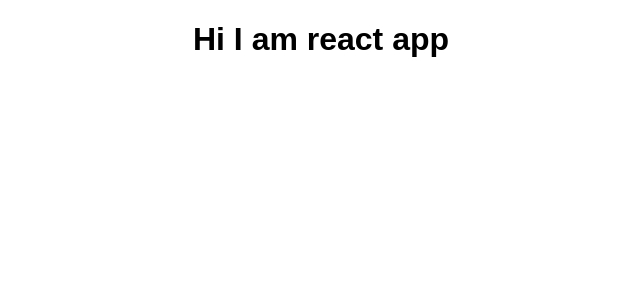
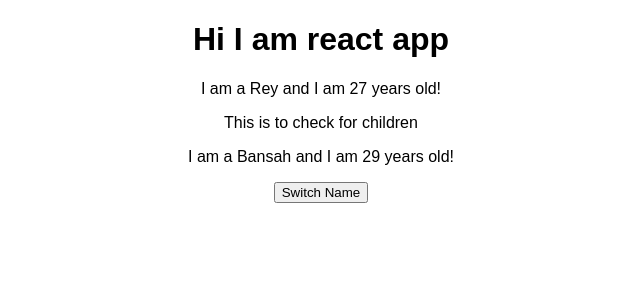
Before and after one commit to reynoldadade/complete-react-guide, a React (Create React App) app: page / in a window 1280 px wide. Shown: the top 300 px of the page, without its empty margins (319-959 px from the left). Built offline with nearby package versions, Linux system fonts and the light colour scheme; a web font is replaced by a local one.

Commit message:
intial commit

```diff
--- a/src/App.js
+++ b/src/App.js
@@ -1,11 +1,39 @@
 import React, { Component } from 'react';
 import './App.css';
+import Person from './Person/Person';
 
 class App extends Component {
+	state = {
+		persons: [
+			{ name: 'Rey', age: 27 },
+			{ name: 'Bansah', age: 29 },
+		],
+	};
+
+	switchNameHandler = () => {
+		//	console.log('Was clicked');
+		this.setState({
+			persons: [
+				{ name: 'Reynold', age: 26 },
+				{ name: 'Selassie', age: 29 },
+			],
+		});
+	};
 	render() {
 		return (
 			<div className="App">
 				<h1>Hi I am react app</h1>
+				<Person
+					name={this.state.persons[0].name}
+					age={this.state.persons[0].age}
+				>
+					This is to check for children
+				</Person>
+				<Person
+					name={this.state.persons[1].name}
+					age={this.state.persons[1].age}
+				/>
+				<button onClick={this.switchNameHandler}>Switch Name</button>
 			</div>
 		);
 	}
--- /dev/null
+++ b/src/Person/Person.js
@@ -0,0 +1,14 @@
+import React from 'react';
+
+const Person = props => {
+	return (
+		<div>
+			<p>
+				I am a {props.name} and I am {props.age} years old!
+			</p>
+			<p>{props.children}</p>
+		</div>
+	);
+};
+
+export default Person;
```
Also changed, not shown: 1 other file (tests, documents, lock files or other folders). Lines whose indentation alone changed are shown as unchanged.
